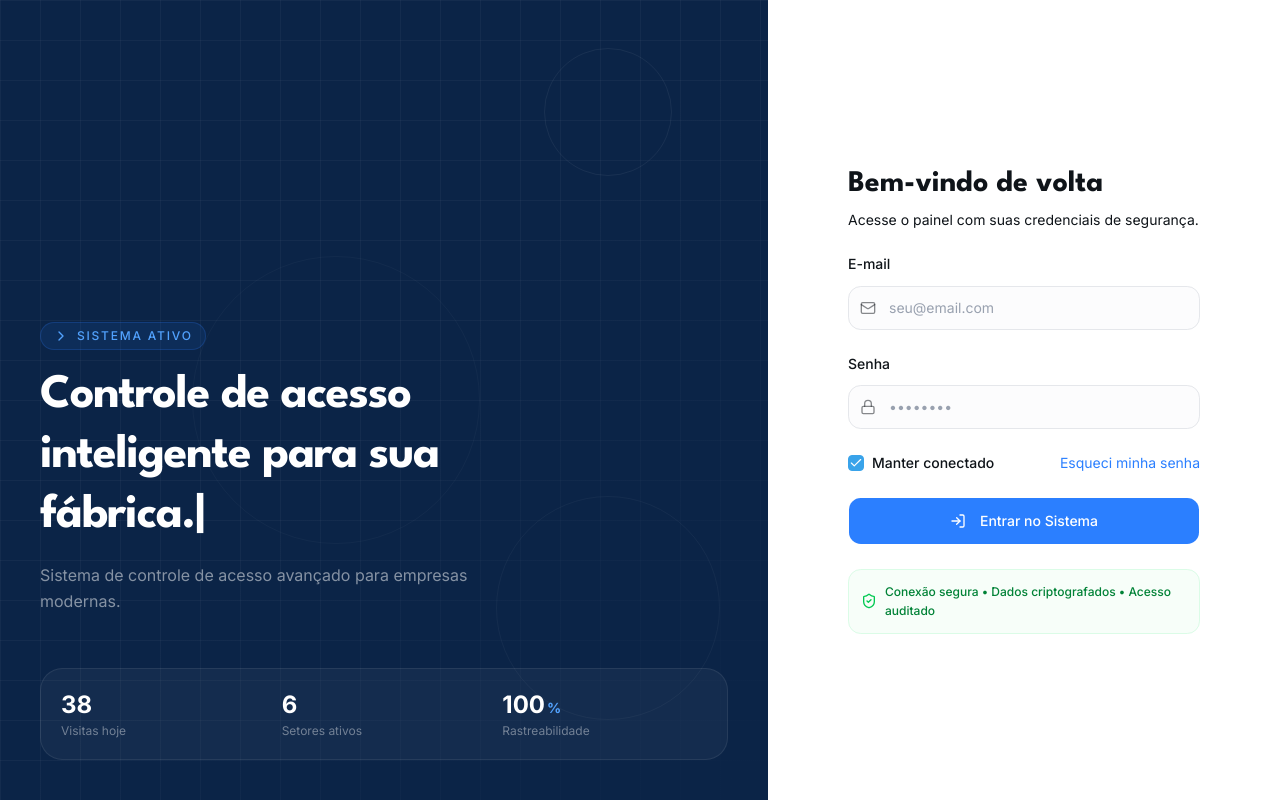
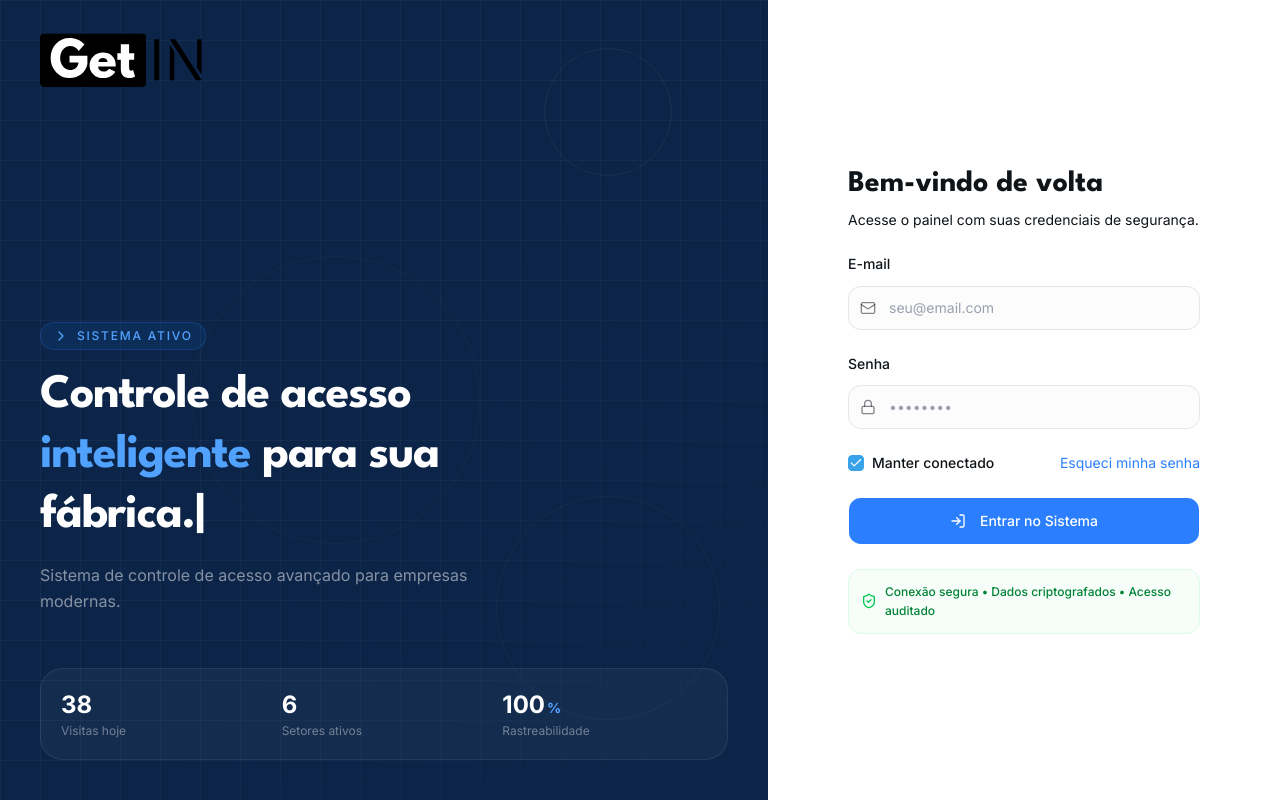
Before and after one commit to ocastroxs/get_in, a Next.js app: page / in a window 1280 px wide. Built offline with nearby package versions, Linux system fonts and the light colour scheme.

Commit message:
style: destacar palavras-chave em azul no título animado

```diff
--- a/src/app/page.jsx
+++ b/src/app/page.jsx
@@ -2,13 +2,21 @@
 
 import { useState, useEffect } from "react"
 import { LoginForm } from "@/components/login-form"
-import Image from "next/image"
 import { Users2, ChevronRight } from "lucide-react"
 
 const TITLES = [
-  "Controle de acesso inteligente para sua fábrica.",
-  "Rastreabilidade em tempo real.",
-  "Auditoria completa de visitantes.",
+  {
+    text: "Controle de acesso inteligente para sua fábrica.",
+    highlights: ["inteligente"]
+  },
+  {
+    text: "Rastreabilidade em tempo real.",
+    highlights: ["tempo real"]
+  },
+  {
+    text: "Auditoria completa de visitantes.",
+    highlights: ["completa"]
+  },
 ];
 
 function AnimatedTitle() {
@@ -18,7 +26,7 @@ function AnimatedTitle() {
   const [speed, setSpeed] = useState(100);
 
   useEffect(() => {
-    const currentTitle = TITLES[titleIndex];
+    const currentTitle = TITLES[titleIndex].text;
     const timer = setTimeout(() => {
       if (!isDeleting) {
         if (displayedText.length < currentTitle.length) {
@@ -43,9 +51,42 @@ function AnimatedTitle() {
     return () => clearTimeout(timer);
   }, [displayedText, titleIndex, isDeleting, speed]);
 
+  const renderHighlightedText = () => {
+    const highlights = TITLES[titleIndex].highlights;
+    let parts = [{ text: displayedText, isHighlight: false }];
+
+    highlights.forEach((word) => {
+      const newParts = [];
+      parts.forEach((part) => {
+        if (part.isHighlight) {
+          newParts.push(part);
+        } else {
+          const regex = new RegExp(`(${word})`, "gi");
+          const split = part.text.split(regex);
+          split.forEach((segment, index) => {
+            if (segment.toLowerCase() === word.toLowerCase()) {
+              newParts.push({ text: segment, isHighlight: true });
+            } else if (segment) {
+              newParts.push({ text: segment, isHighlight: false });
+            }
+          });
+        }
+      });
+      parts = newParts;
+    });
+
+    return parts;
+  };
+
+  const parts = renderHighlightedText();
+
   return (
     <h1 className="text-5xl font-bold leading-tight text-white tracking-tight font-heading">
-      {displayedText}
+      {parts.map((part, idx) => (
+        <span key={idx} className={part.isHighlight ? "text-blue-400" : ""}>
+          {part.text}
+        </span>
+      ))}
       <span className="animate-pulse">|</span>
     </h1>
   );
@@ -65,15 +106,17 @@ export default function LoginPage() {
           }}
         />
         {/* Gradient overlay */}
-        <div className="absolute inset-0 bg-linear-to-br from-[#0B2447]/0 via-[#0B2447]/0 to-[#0B2447]" />
+        <div className="absolute inset-0 bg-gradient-to-br from-[#0B2447]/0 via-[#0B2447]/0 to-[#0B2447]" />
 
         {/* Decorative circles */}
-        <div className="absolute top-12 right-24 w-32 h-32 rounded-full border border-white/6" />
-        <div className="absolute bottom-20 right-12 w-56 h-56 rounded-full border border-white/4" />
-        <div className="absolute bottom-64 right-72 w-72 h-72 rounded-full border border-white/3" />
+        <div className="absolute top-12 right-24 w-32 h-32 rounded-full border border-white/[0.06]" />
+        <div className="absolute bottom-20 right-12 w-56 h-56 rounded-full border border-white/[0.04]" />
+        <div className="absolute bottom-64 right-72 w-72 h-72 rounded-full border border-white/[0.03]" />
 
         {/* Content */}
         <div className="relative z-10 flex h-full flex-col p-10">
+          {/* Logo top */}
+          <img src="logo-w.svg" alt="Logo" className="w-42 h-42 absolute -top-5"/>
 
           {/* Center content */}
           <div className="flex-1 flex flex-col gap-4 max-w-lg justify-center mt-50">
@@ -90,7 +133,7 @@ export default function LoginPage() {
           </div>
 
           {/* Stats bar */}
-          <div className="rounded-xl bg-white/4 border border-white/8 p-5 transition-all duration-300 hover:-translate-y-1">
+          <div className="rounded-xl bg-white/[0.04] border border-white/[0.08] p-5 transition-all duration-300 hover:-translate-y-1">
             <div className="grid grid-cols-3 gap-4">
               <div>
                 <div className="flex items-baseline gap-0.5">
```
